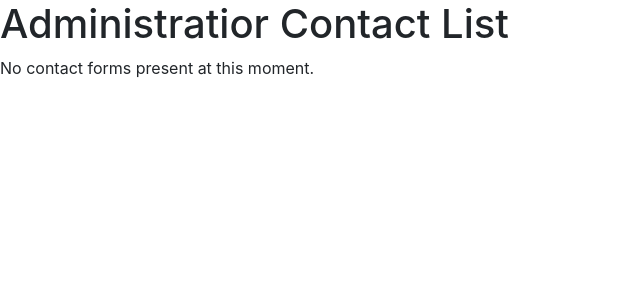
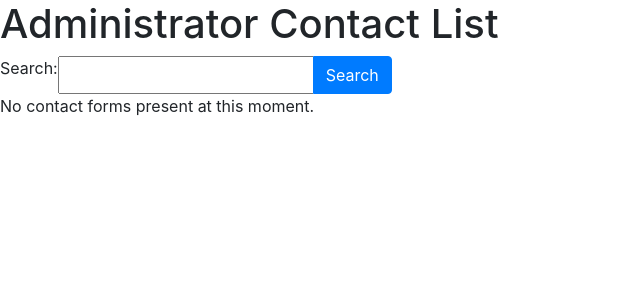
Before and after one commit to everett2323/Loxley_String_Studios, a Django app: template main_application/templates/admin_contacts.html in a window 1280 px wide. Shown: the part 56-356 px from the top of the page, without its empty margins (0-640 px from the left). Run offline with Django 5.2, Linux system fonts and the light colour scheme; the template is opened without the code that fills it, so the values that code supplies are empty; some libraries are stand-ins or nearby versions.

Commit message:
made Contact admin page

```diff
--- a/main_application/templates/admin_contacts.html
+++ b/main_application/templates/admin_contacts.html
@@ -5,7 +5,18 @@
 {% endblock %}
 
 {% block content %}
-    <h1>Administratior Contact List</h1>
+    <h1>Administrator Contact List</h1>
+    <form method="post">
+        {% csrf_token %}
+        <div class="input-group">
+            <label for="searchbar">Search:</label>
+            <input type="text" name="search_query" id="searchbar">
+            <div class="input-group-append">
+                <button type="submit" class="btn btn-primary">Search</button>
+            </div>
+        </div>
+    </form>
+
     {% if contacts %}
     <table>
         <thead>
--- a/main_application/templates/base.html
+++ b/main_application/templates/base.html
@@ -1,4 +1,5 @@
 {% load static %}
+{% load bootstrap4 %}
 <!DOCTYPE html>
 <html lang="en">
 
```
Also changed, not shown: main_application/views.py (+6 -1 lines), db.sqlite3. Lines whose indentation alone changed are shown as unchanged.
